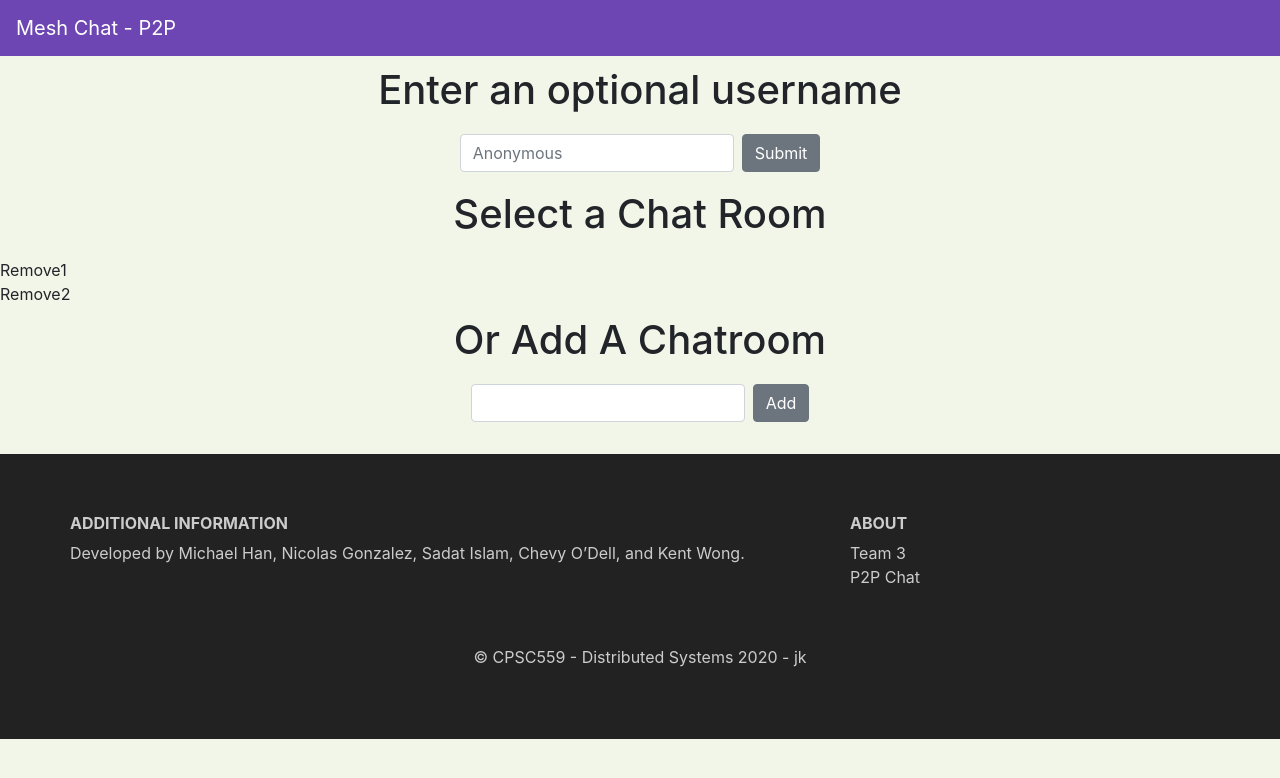
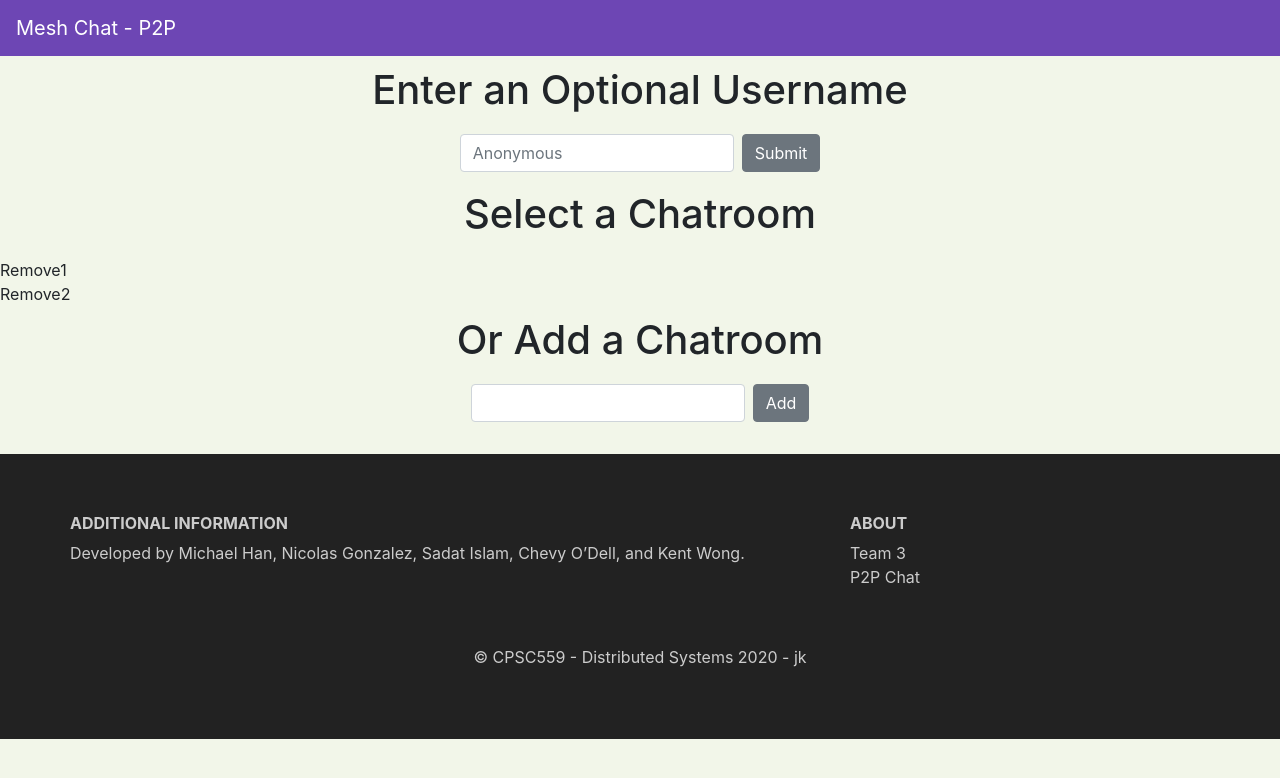
Before and after one commit to gonzaleznicolas/P2P_Chat_Node, a website: page index.html in a window 1280 px wide. Drawn offline with nearby package versions, Linux system fonts and the light colour scheme; no server answers.

Commit message:
Spelling fixes

```diff
--- a/index.html
+++ b/index.html
@@ -24,19 +24,19 @@ CPSC 559 Winter 2020 - index.html -->
 
   <!-- *** initial select chatroom view *** -->
     <header id="selectRoom">
-      <h1> Enter an optional username </h1>
+      <h1> Enter an Optional Username </h1>
       <div class="row justify-content-center">
         <form class="form-inline">
           <input id="usernameInput" type="text" class="form-control mb-2 mr-sm-2" placeholder="Anonymous">
           <button id="submitUsernameButton" type="button" class="btn btn-secondary mb-2">Submit</button>
         </form>
       </div>
-      <h1> Select a Chat Room </h1>
+      <h1> Select a Chatroom </h1>
       <div id="existingRooms">
         <div>Remove1</div>
         <div>Remove2</div>
       </div>
-      <h1> Or Add A Chatroom </h1>
+      <h1> Or Add a Chatroom </h1>
       <div class="row justify-content-center">
         <form class="form-inline">
           <input id="newChatroomName" type="text" class="form-control mb-2 mr-sm-2" placeholder="">
```
